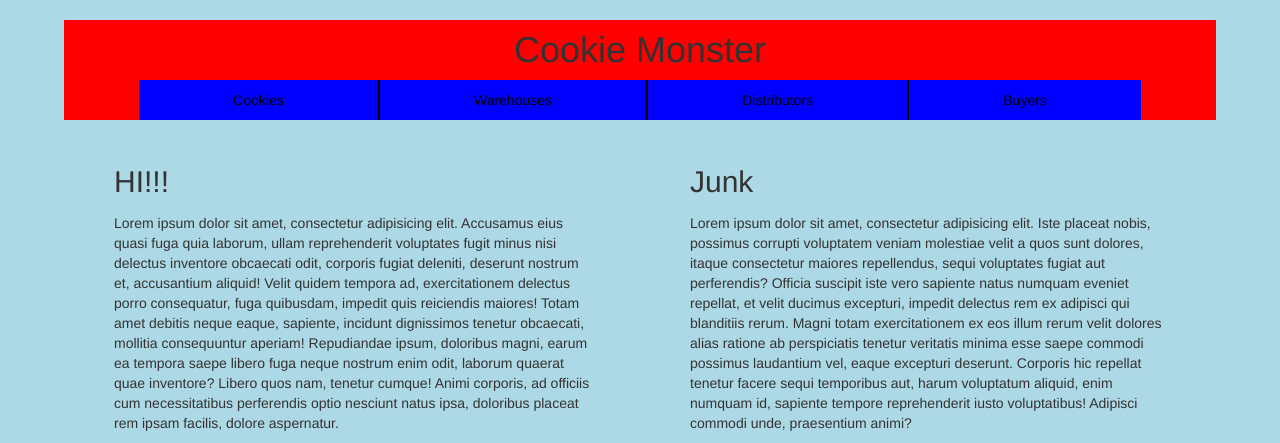
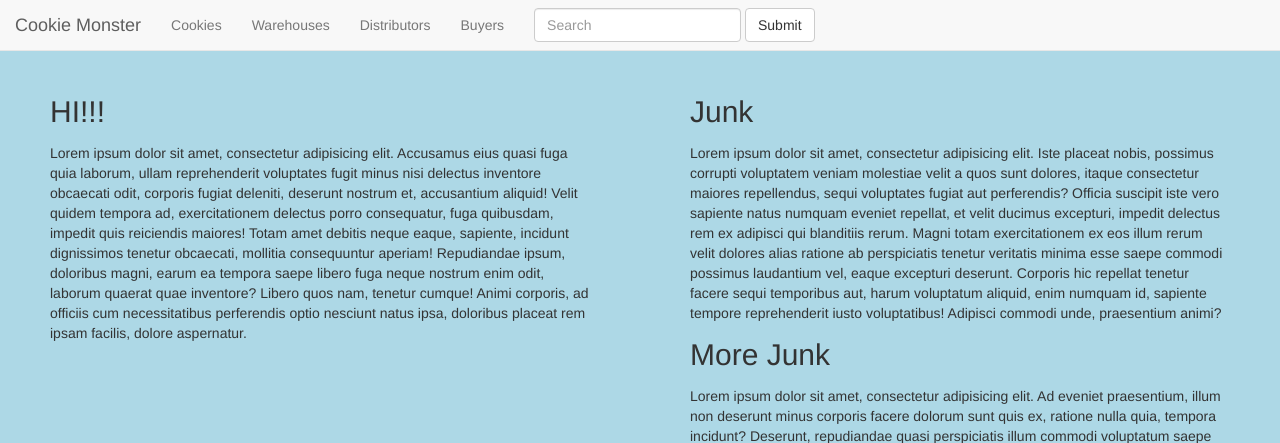
Before and after one commit to JQuinzell/CookieMonster, a Flask app: page / in a window 1280 px wide. Shown: the top 443 px of the page. Run offline with Flask 2, Linux system fonts and the light colour scheme; some libraries are stand-ins or nearby versions.

Commit message:
Bootstrap navbar

```diff
--- a/application/static/style.css
+++ b/application/static/style.css
@@ -4,8 +4,7 @@
 
 body {
   background: lightblue;
-  margin: 20px auto;
-  width: 90%;
+  padding-top: 50px;
 }
 
 /*Navigation Bar*/
--- a/application/templates/base.html
+++ b/application/templates/base.html
@@ -8,14 +8,34 @@
 {% endblock %}
 
 {% block navbar %}
-<nav id="main-nav">
-  <h1>Cookie Monster</h1>
-  <ul>
-    <li class="cookies"><a href="{{ url_for('cookies.index') }}">Cookies</a></li>
-    <li class="warehouses"><a href="{{ url_for('warehouses.index') }}">Warehouses</a></li>
-    <li class="distributors"><a href="{{ url_for('distributors.index') }}">Distributors</a></li>
-    <li class="buyers"><a href="{{ url_for('buyers.index') }}">Buyers</a></li>
-  </ul>
+<nav class="navbar navbar-default navbar-fixed-top">
+  <div class="container-fluid">
+    <!-- Brand and toggle get grouped for better mobile display -->
+    <div class="navbar-header">
+      <button type="button" class="navbar-toggle collapsed" data-toggle="collapse" data-target="#bs-example-navbar-collapse-1" aria-expanded="false">
+        <span class="sr-only">Toggle navigation</span>
+        <span class="icon-bar"></span>
+        <span class="icon-bar"></span>
+        <span class="icon-bar"></span>
+      </button>
+      <a class="navbar-brand" href="{{ url_for('main.index') }}">Cookie Monster</a>
+    </div>
+
+    <div class="collapse navbar-collapse" id="bs-example-navbar-collapse-1">
+      <ul class="nav navbar-nav">
+        <li><a href="{{ url_for('cookies.index') }}">Cookies</a></li>
+        <li><a href="{{ url_for('warehouses.index') }}">Warehouses</a></li>
+        <li><a href="{{ url_for('distributors.index') }}">Distributors</a></li>
+        <li><a href="{{ url_for('buyers.index') }}">Buyers</a></li>
+      </ul>
+      <form class="navbar-form navbar-left" role="search">
+        <div class="form-group">
+          <input type="text" class="form-control" placeholder="Search">
+        </div>
+        <button type="submit" class="btn btn-default">Submit</button>
+      </form>
+    </div><!-- /.navbar-collapse -->
+  </div><!-- /.container-fluid -->
 </nav>
 {% endblock %}
 
```
